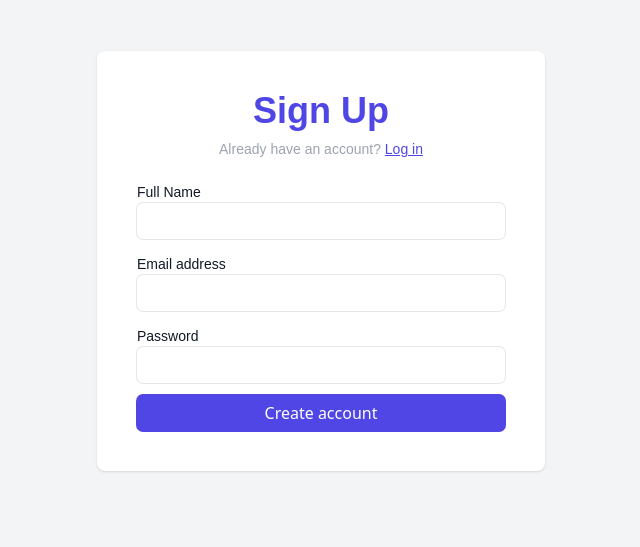
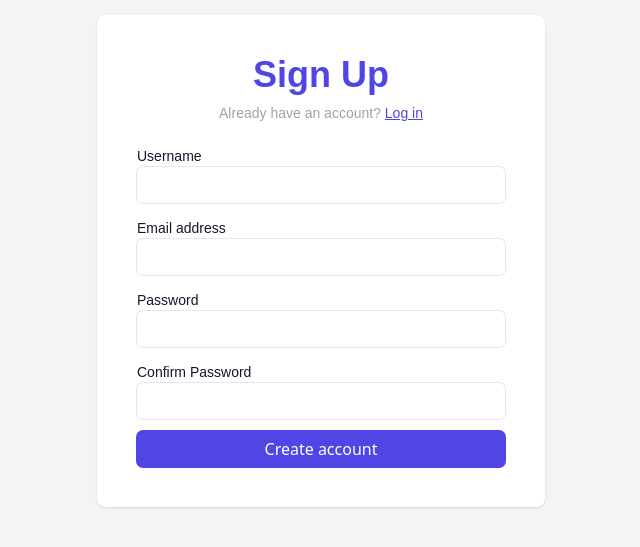
Before and after one commit to theblvckdev/doc-easy, a React (Vite) app: page /sign-up in a window 1280 px wide. Shown: the part 139-686 px from the top of the page, without its empty margins (319-959 px from the left). Built offline with nearby package versions, Linux system fonts and the light colour scheme.

Commit message:
trying to handle register api request with axios

```diff
--- /dev/null
+++ b/src/config/axios_config.js
@@ -0,0 +1,10 @@
+import axios from "axios";
+
+const axiosInstance = axios.create({
+  baseURL: `https://supremepraiz.pythonanywhere.com`,
+  headers: {
+    "Content-Type": "application/json",
+  },
+});
+
+export default axiosInstance;
--- a/src/pages/auth/sign_up.jsx
+++ b/src/pages/auth/sign_up.jsx
@@ -1,7 +1,33 @@
 import { Link } from "react-router-dom";
 import Button from "../../components/button";
+import { useState } from "react";
+import axiosInstance from "../../config/axios_config";
 
 const SignUp = () => {
+  const [userData, setUserData] = useState([]);
+  const [loading, setLoading] = useState(false);
+
+  const [username, setUsername] = useState("");
+  const [email, setEmail] = useState("");
+  const [password, setPassword] = useState("");
+  const [confirmPassword, setConfirmPassword] = useState("");
+
+  const registerUser = async (e) => {
+    e.preventDefault();
+
+    try {
+      const response = await axiosInstance.post("/account/register", {
+        username,
+        email,
+        password,
+        confirm_password: confirmPassword,
+      });
+      console.log(response);
+    } catch (err) {
+      console.error(err);
+    }
+  };
+
   return (
     <>
       <main className="h-screen w-screen overflow-hidden flex items-center bg-gray-100">
@@ -19,18 +45,23 @@ const SignUp = () => {
             </Link>
           </div>
 
-          <form className="flex flex-col space-y-3 mt-5">
+          <form
+            onSubmit={registerUser}
+            className="flex flex-col space-y-3 mt-5"
+          >
             <div>
               <label
                 htmlFor="name"
                 className="text-gray-900 text-sm font-poppins"
               >
-                Full Name
+                Username
               </label>
 
               <input
                 type="text"
                 id="name"
+                required
+                onChange={(e) => setUsername(e.target.value)}
                 className="w-full box-border p-1.5 rounded-md ring-1 ring-gray-200 outline-none text-gray-900 duration-300 ease-in font-poppins focus:ring-indigo-600"
               />
             </div>
@@ -46,6 +77,8 @@ const SignUp = () => {
               <input
                 type="email"
                 id="email"
+                required
+                onChange={(e) => setEmail(e.target.value)}
                 className="w-full box-border p-1.5 rounded-md ring-1 ring-gray-200 outline-none text-gray-900 duration-300 ease-in font-poppins focus:ring-indigo-600"
               />
             </div>
@@ -61,6 +94,25 @@ const SignUp = () => {
               <input
                 type="password"
                 id="password"
+                required
+                onChange={(e) => setPassword(e.target.value)}
+                className="w-full box-border p-1.5 rounded-md ring-1 ring-gray-200 outline-none text-gray-900 duration-300 ease-in font-poppins focus:ring-indigo-600"
+              />
+            </div>
+
+            <div>
+              <label
+                htmlFor="confirmPassword"
+                className="text-gray-900 text-sm font-poppins"
+              >
+                Confirm Password
+              </label>
+
+              <input
+                type="password"
+                id="confirmPassword"
+                required
+                onChange={(e) => setConfirmPassword(e.target.value)}
                 className="w-full box-border p-1.5 rounded-md ring-1 ring-gray-200 outline-none text-gray-900 duration-300 ease-in font-poppins focus:ring-indigo-600"
               />
             </div>
```
